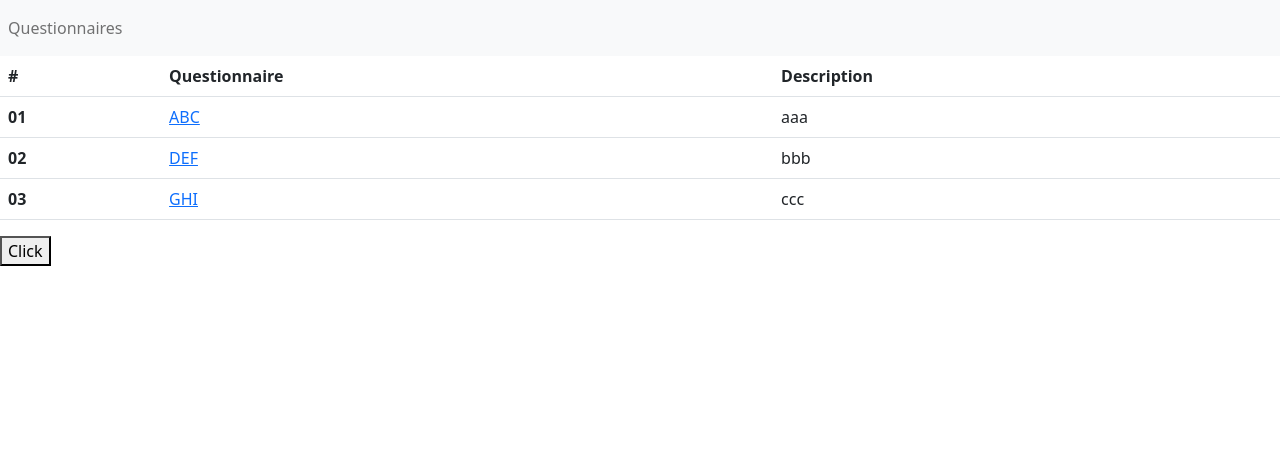
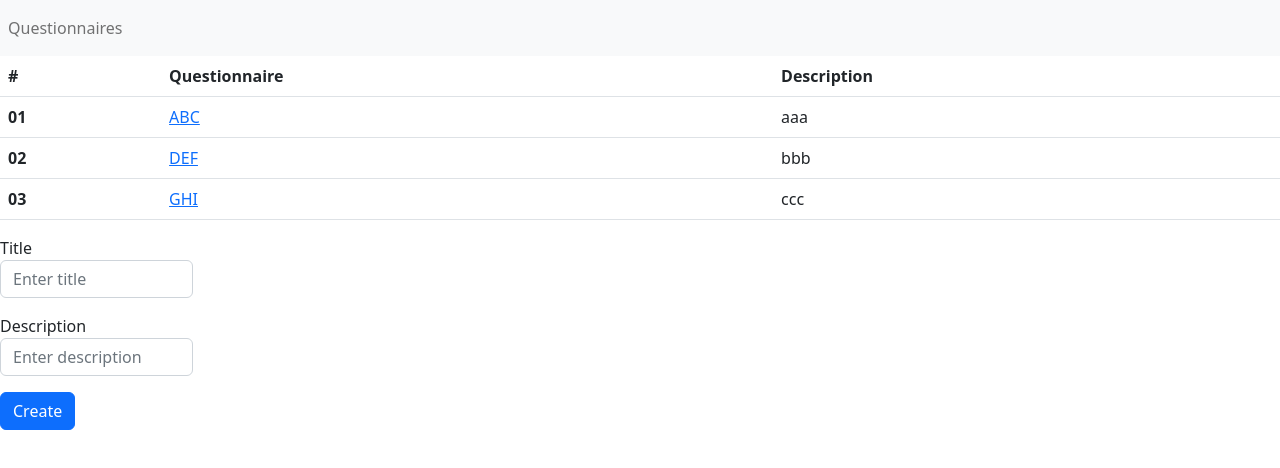
Before and after one commit to SamenAanZ/SurveyApplication, an Angular app in the folder samenaanz/: page / in a window 1280 px wide. Shown: the top 468 px of the page. Built offline with nearby package versions, Linux system fonts and the light colour scheme.

Commit message:
Implemented form to create questionnaires

```diff
--- a/samenaanz/src/app/app.component.html
+++ b/samenaanz/src/app/app.component.html
@@ -1,2 +1,3 @@
 <app-navbar></app-navbar>
 <app-questionnaires></app-questionnaires>
+<app-create-questionnaire></app-create-questionnaire>
--- /dev/null
+++ b/samenaanz/src/app/views/create-questionnaire/create-questionnaire.component.html
@@ -0,0 +1,13 @@
+<div class="row">
+  <div class="col-2">
+    <div class="form-group">
+      <label for="title">Title</label>
+      <input type="text" class="form-control" id="title" placeholder="Enter title" [(ngModel)]="inputTitle" />
+    </div>
+    <div class="form-group">
+      <label for="description">Description</label>
+      <input type="text" class="form-control" id="description" placeholder="Enter description" [(ngModel)]="inputDescription" />
+    </div>
+    <button type="button" class="btn btn-primary" (click)="Create()">Create</button>
+  </div>
+</div>
--- /dev/null
+++ b/samenaanz/src/app/views/create-questionnaire/create-questionnaire.component.scss
@@ -0,0 +1,3 @@
+.form-group {
+  margin-bottom: 1rem;
+}
--- /dev/null
+++ b/samenaanz/src/app/views/create-questionnaire/create-questionnaire.component.ts
@@ -0,0 +1,33 @@
+import { Component } from '@angular/core';
+import {QuestionnaireService} from "../../services/questionnaire.service";
+
+@Component({
+  selector: 'app-create-questionnaire',
+  templateUrl: './create-questionnaire.component.html',
+  styleUrls: ['./create-questionnaire.component.scss']
+})
+export class CreateQuestionnaireComponent {
+
+  private readonly questionnaireService: QuestionnaireService;
+
+  public inputTitle: string | undefined;
+  public inputDescription: string | undefined;
+
+  public constructor(questionnaireService: QuestionnaireService) {
+    this.questionnaireService = questionnaireService;
+  }
+
+  public async Create(): Promise<void> {
+    if(!this.inputTitle || this.inputTitle.trim().length === 0) {
+      return;
+    }
+
+    if(!this.inputDescription || this.inputDescription.trim().length === 0) {
+      return;
+    }
+
+    await this.questionnaireService.Create(this.inputTitle, this.inputDescription);
+
+    this.inputTitle = this.inputDescription = undefined;
+  }
+}
--- a/samenaanz/src/app/views/questionnaires/questionnaires.component.html
+++ b/samenaanz/src/app/views/questionnaires/questionnaires.component.html
@@ -1,4 +1,3 @@
-<div>
 <table class="table">
   <thead>
   <tr>
@@ -15,5 +14,3 @@
   </tr>
   </tbody>
 </table>
-</div>
-<button (click)="create()">Click</button>
--- a/samenaanz/src/app/views/questionnaires/questionnaires.component.ts
+++ b/samenaanz/src/app/views/questionnaires/questionnaires.component.ts
@@ -38,8 +38,4 @@ export class QuestionnairesComponent implements OnInit, OnDestroy {
   public ngOnDestroy(): void {
     this.subscription?.unsubscribe();
   }
-
-  public async create(): Promise<void>{
-    await this.questionnaireService.Create("XX", "YY");
-  }
 }
```
Also changed, not shown: samenaanz/src/app/app.module.ts (+6 -2 lines). Lines whose indentation alone changed are shown as unchanged.
